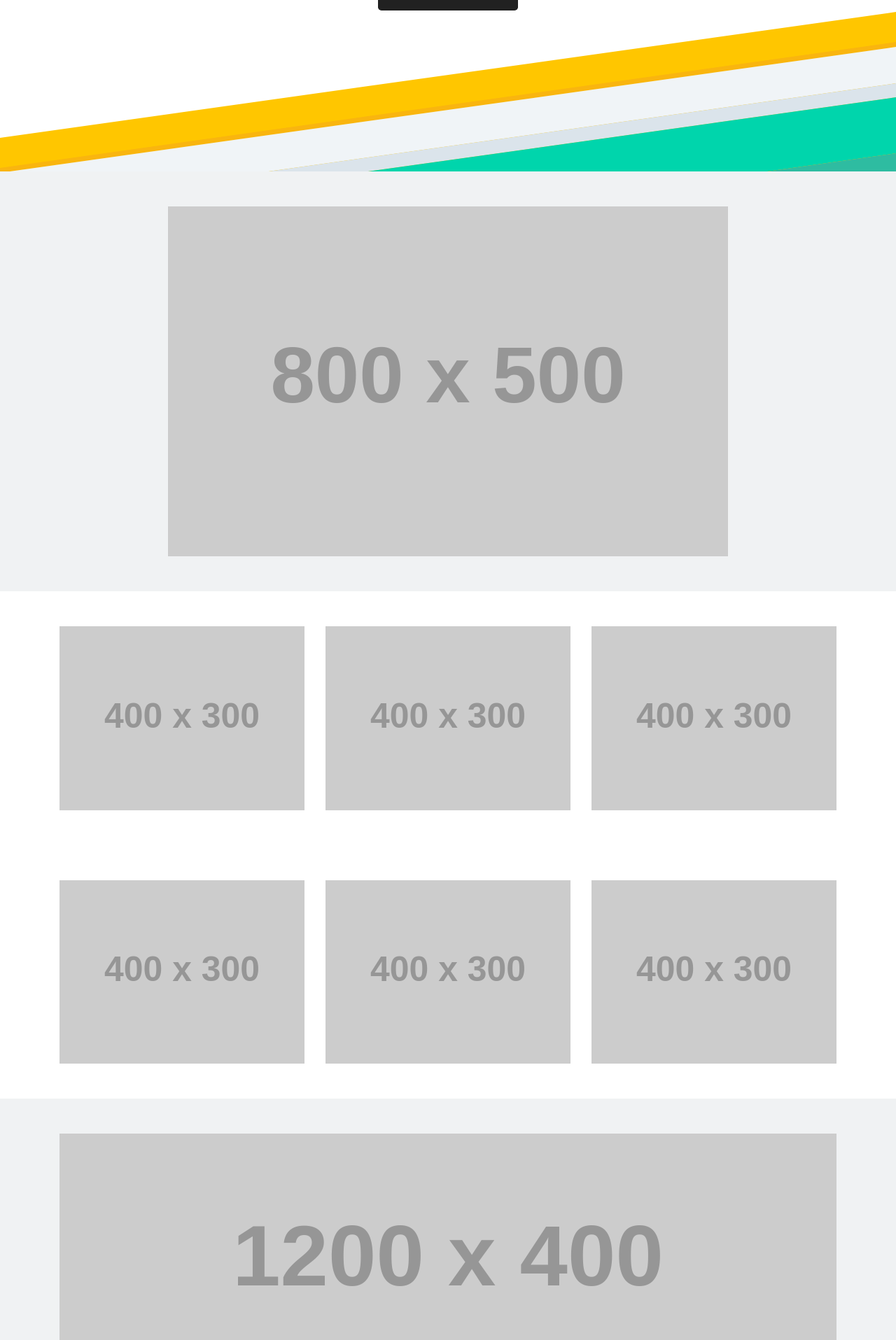
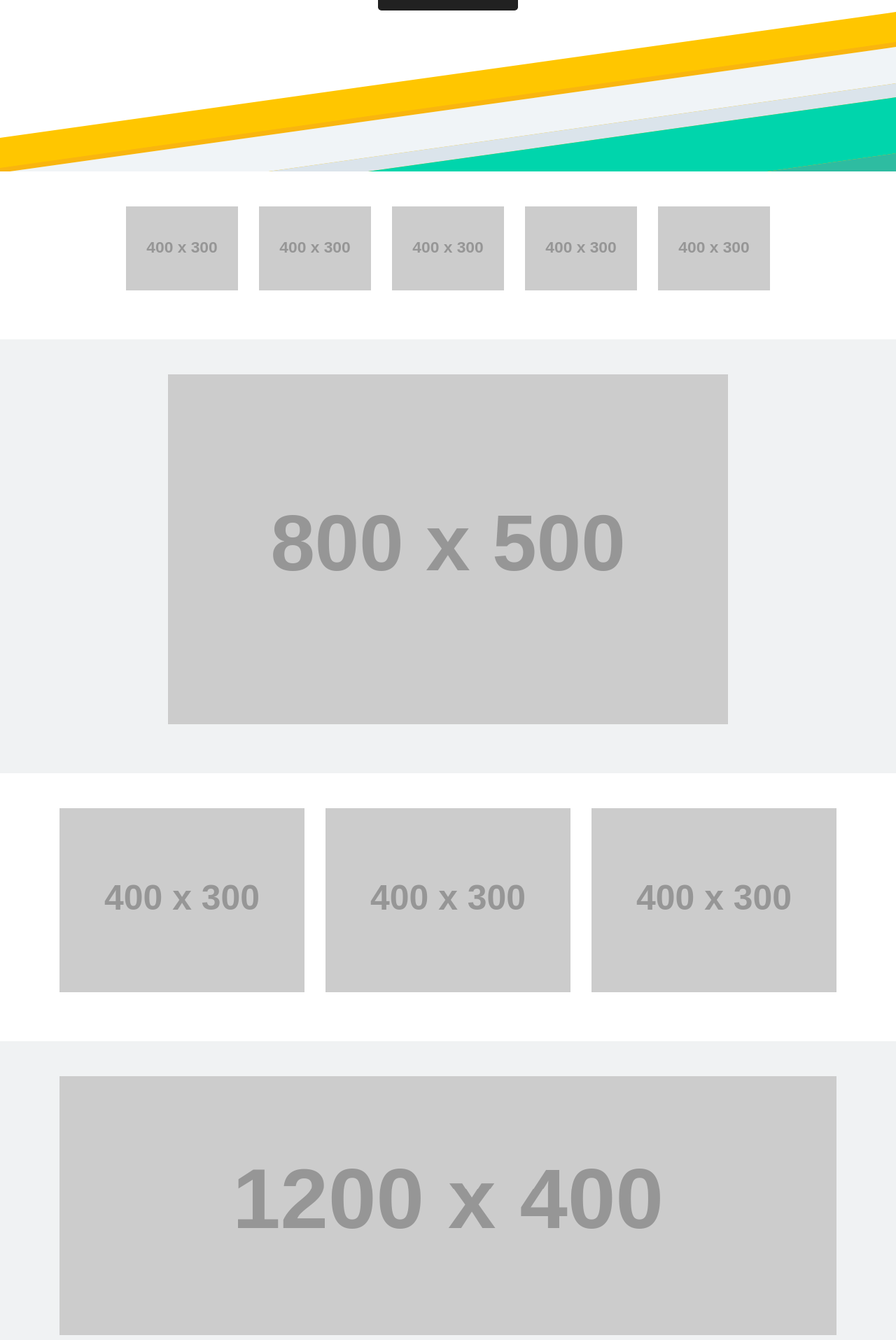
Before and after one commit to Slashtype/wakanda.io, a Jekyll site: the page built from index.html, in a window 1280 px wide. Shown: the part 334-2249 px from the top of the page at 70% size. Built offline with Jekyll 4.4.1, drawn with Linux system fonts in a browser that asks for light colours; nearby versions of some CDN libraries.

Commit message:
Move feature1 section and update its responsive rules

```diff
--- a/css/main.scss
+++ b/css/main.scss
@@ -34,6 +34,9 @@ a{
   display: block;
   height: auto;
   max-width: 100%;
+}
+.img-fluid {
+	margin-bottom: 20px;
 }
 .logo {
   max-width: 200px;
--- a/index.html
+++ b/index.html
@@ -30,18 +30,6 @@ layout: default
     </div>
 </section>
 
-<!--=========================================================
-  #             Slideshow
-  #==========================================================-->
-<section id="section-slideshow">
-  <div class="container">
-    <div class="row text-center">
-      <div class="col-md-12">
-        <img class="img-fluid" src="http://placehold.it/800x500?text=Video+Slideshow">
-      </div>
-    </div>
-  </div>
-</section>
 
 <!--=========================================================
   #             Features 1
@@ -49,13 +37,19 @@ layout: default
 <section id="section-features1">
   <div class="container">
     <div class="row text-center">
-      <div class="col-md-4">
+      <div class="offset-lg-1 offset-md-2 col-lg-2 col-md-4">
         <img class="img-fluid" src="http://placehold.it/400x300?text=Features+(Part+1)">
       </div>
-      <div class="col-md-4">
+      <div class="col-lg-2 col-md-4">
         <img class="img-fluid" src="http://placehold.it/400x300?text=Features+(Part+1)">
       </div>
-      <div class="col-md-4">
+      <div class="col-lg-2 col-md-4">
+        <img class="img-fluid" src="http://placehold.it/400x300?text=Features+(Part+1)">
+      </div>
+      <div class="col-lg-2 col-md-4">
+        <img class="img-fluid" src="http://placehold.it/400x300?text=Features+(Part+1)">
+      </div>
+      <div class="col-lg-2 col-md-4">
         <img class="img-fluid" src="http://placehold.it/400x300?text=Features+(Part+1)">
       </div>
     </div>
@@ -147,6 +141,20 @@ layout: default
     </div>
   </div>
 </section>
+
+<!--=========================================================
+  #             Slideshow
+  #==========================================================-->
+<section id="section-slideshow">
+  <div class="container">
+    <div class="row text-center">
+      <div class="col-md-12">
+        <img class="img-fluid" src="http://placehold.it/800x500?text=Video+Slideshow">
+      </div>
+    </div>
+  </div>
+</section>
+
 
 <!--=========================================================
   #             Feature 2
```
